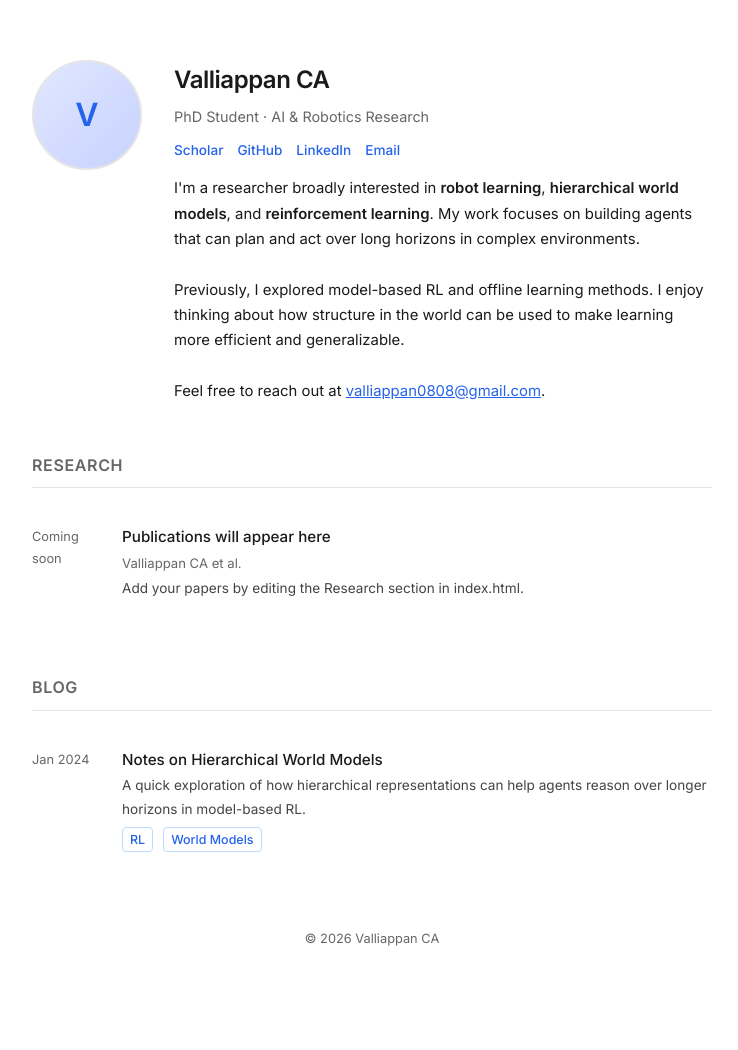
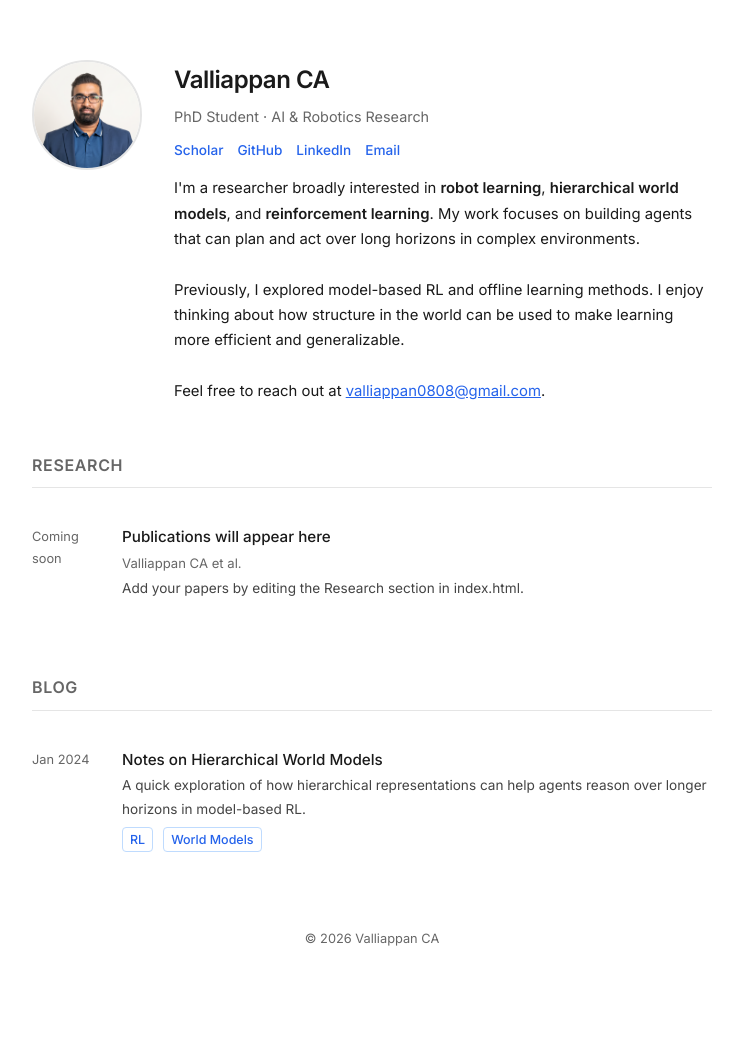
Before and after one commit to nappaillav/nappaillav.github.io, a Jekyll site: the page built from index.html, in a window 1280 px wide. Shown: the whole page, without its empty margins (268-1006 px from the left). Built offline with Jekyll 4.4.1, drawn with Linux system fonts in a browser that asks for light colours.

Commit message:
feat: use real cover photo

```diff
--- a/index.html
+++ b/index.html
@@ -226,7 +226,7 @@ layout: none
 
   <!-- ── About ── -->
   <div class="about">
-    <div class="about-photo-placeholder">V</div>
+    <img class="about-photo" src="/cover_photo.png" alt="Valliappan CA">
     <div>
       <div class="about-name">Valliappan CA</div>
       <div class="about-tagline">PhD Student · AI &amp; Robotics Research</div>
```
